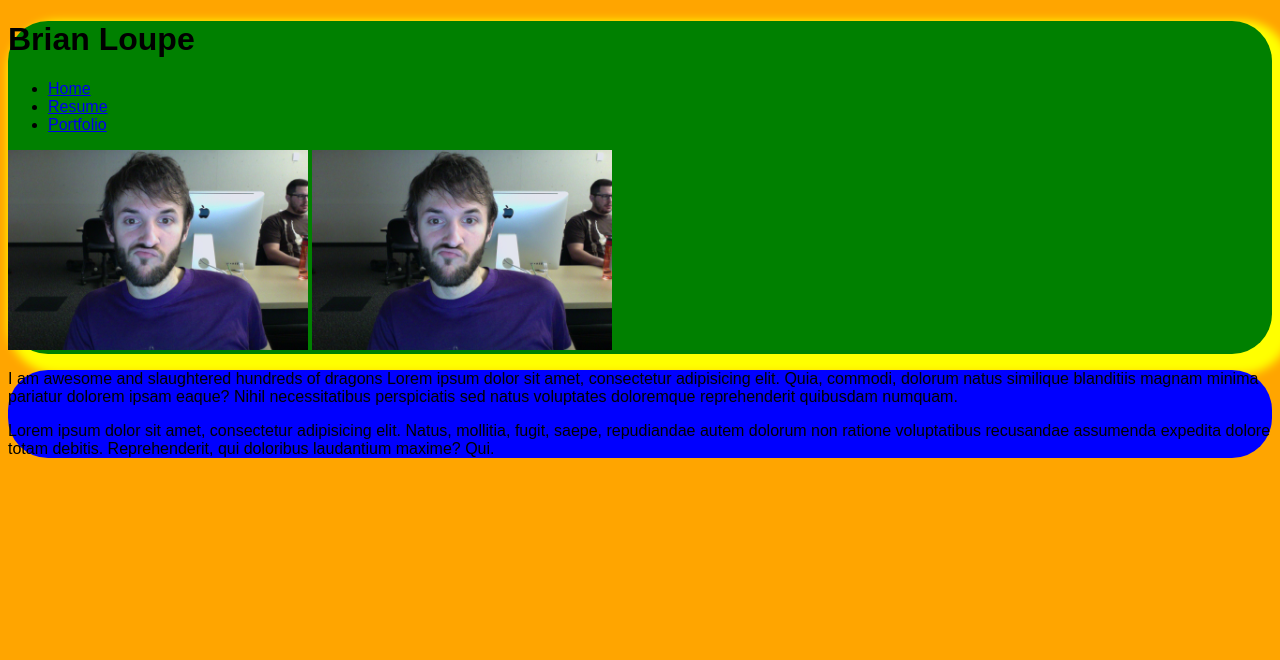
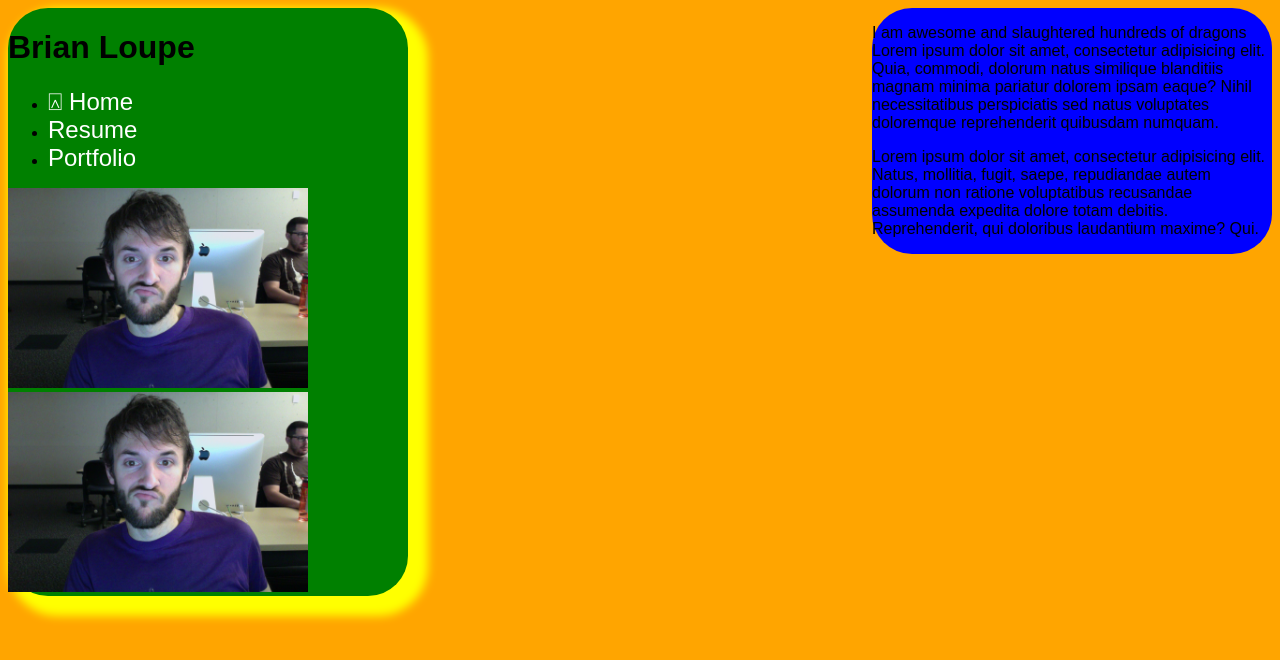
Before and after one commit to Aruna321/p1-about-me, a plain HTML site: page index.html in a window 1280 px wide. Drawn offline with Linux system fonts and the light colour scheme.

Commit message:
left right col

```diff
--- a/css/styles.css
+++ b/css/styles.css
@@ -1,18 +1,29 @@
 body {
 	background: orange;
 	font-family: arial;
+}
+/*Navigation*/
+a {
+	font-size: 24px;
+	color: white;
+	text-decoration: none;
 }
 
 img {
 	width: 300px;
 }
 
+/*containers*/
 #leftcol {
 	background: green;
+	float: left;
+	width: 400px;
 }
 
 #rightcol {
 	background: blue;
+	float: right;
+	width: 400px;
 }
 
 .round {
--- a/index.html
+++ b/index.html
@@ -17,7 +17,7 @@
 
 	<nav>
 		<ul>
-			<li><a href="index.html">Home</a></li>
+			<li><a href="index.html">&#9043; Home</a></li>
 			<li><a href="resume.html">Resume</a></li>
 			<li><a href="portfolio.html">Portfolio</a></li>
 		</ul>
```
